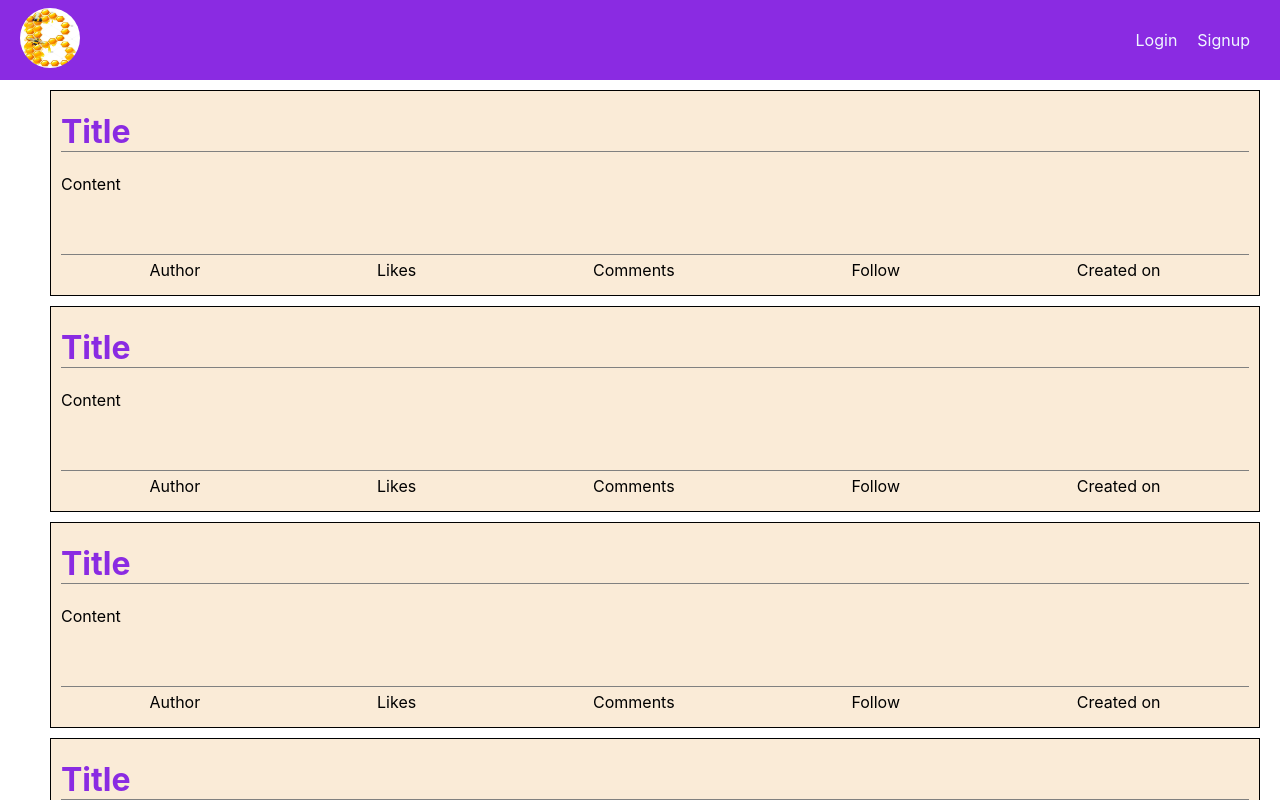
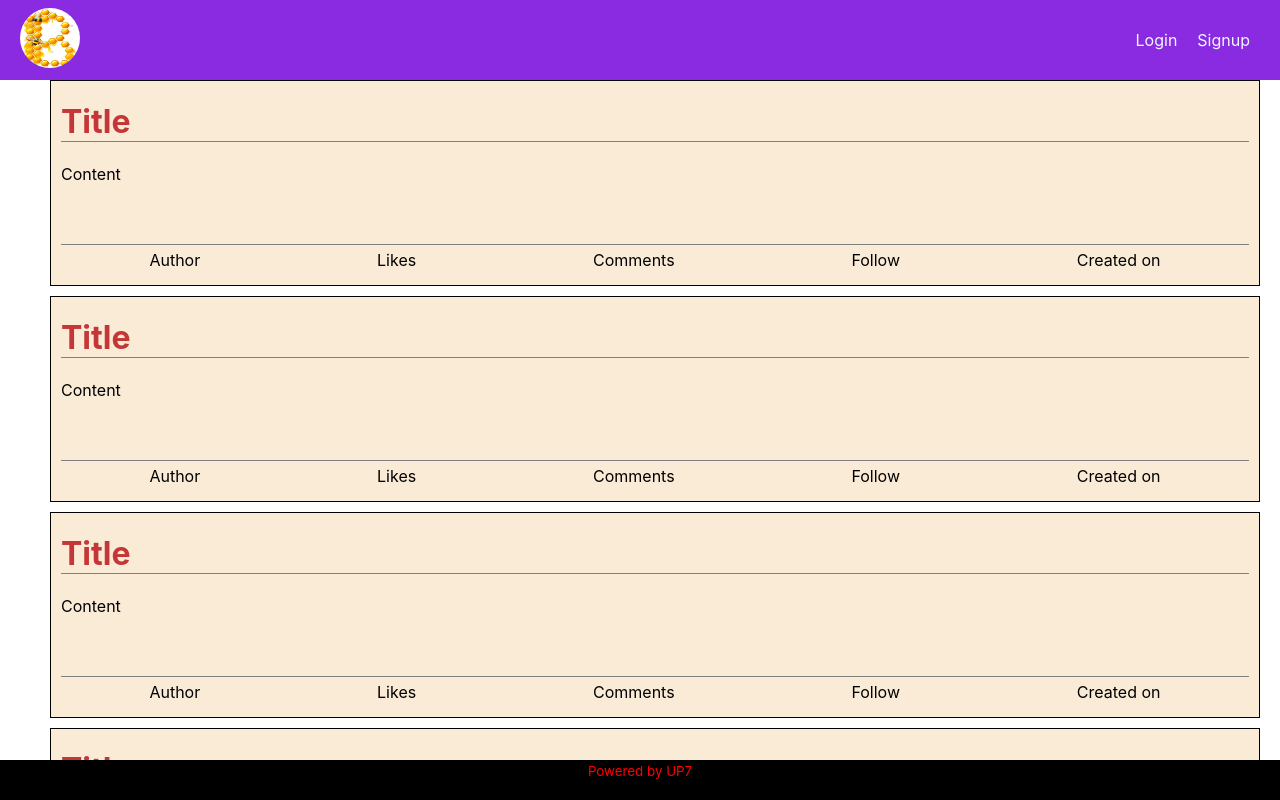
Before and after one commit to uppala-praveen-au7/fprt-2-blog, a React (Create React App) app in the folder frontend/: page / in a window 1280 px wide. Shown: the top 800 px of the page. Built offline with nearby package versions, Linux system fonts and the light colour scheme.

Commit message:
FPRT BLOG: footer added

```diff
--- /dev/null
+++ b/frontend/src/components/Footer/Footer.js
@@ -0,0 +1,12 @@
+import React from 'react'
+import classes from "./Footer.module.css"
+
+const Footer = (props) => {
+    return (
+        <div className={classes.footer_container}>
+            <small>Powered by UP7</small>
+        </div>
+    )
+}
+
+export default Footer
--- /dev/null
+++ b/frontend/src/components/Footer/Footer.module.css
@@ -0,0 +1,6 @@
+.footer_container{
+    background-color: black;
+    color: red;
+    text-align: center;
+    height: 5vh;
+}
--- a/frontend/src/components/LandingPage/LandingPage.js
+++ b/frontend/src/components/LandingPage/LandingPage.js
@@ -2,6 +2,7 @@ import React from 'react'
 import PreNav from "../PreNav/PreNav"
 import Posts from "../Posts/Posts"
 import classes from "./LandingPage.module.css"
+import Footer from '../Footer/Footer'
 
 const LandingPage = (props) => {
     return (
@@ -10,6 +11,9 @@ const LandingPage = (props) => {
                 <PreNav/>
             </div>
             <Posts/>
+            <div className={classes.foot}>
+                <Footer/>
+            </div>
         </div>
     )
 }
--- a/frontend/src/components/LandingPage/LandingPage.module.css
+++ b/frontend/src/components/LandingPage/LandingPage.module.css
@@ -14,3 +14,15 @@
     width: 100%;
     overflow: hidden;
 }
+
+.foot{
+
+        position: fixed;
+        margin: 0;
+        padding: 0;
+        left: 0;
+        bottom: 0;
+        width: 100%;
+        overflow: hidden;
+
+}
--- a/frontend/src/components/Post/Post.module.css
+++ b/frontend/src/components/Post/Post.module.css
@@ -8,7 +8,7 @@
 }
 
 .post_title{
-    color: blueviolet;
+    color: rgb(197, 54, 54);
     border-bottom: 1px solid grey;
 }
 
--- a/frontend/src/components/Posts/Posts.module.css
+++ b/frontend/src/components/Posts/Posts.module.css
@@ -1,6 +1,6 @@
 .post_list{
     list-style-type: none;
-   overflow: scroll;
+
 }
 
 .posts_container{
```
Also changed, not shown: 1 other file (tests, documents, lock files or other folders).
